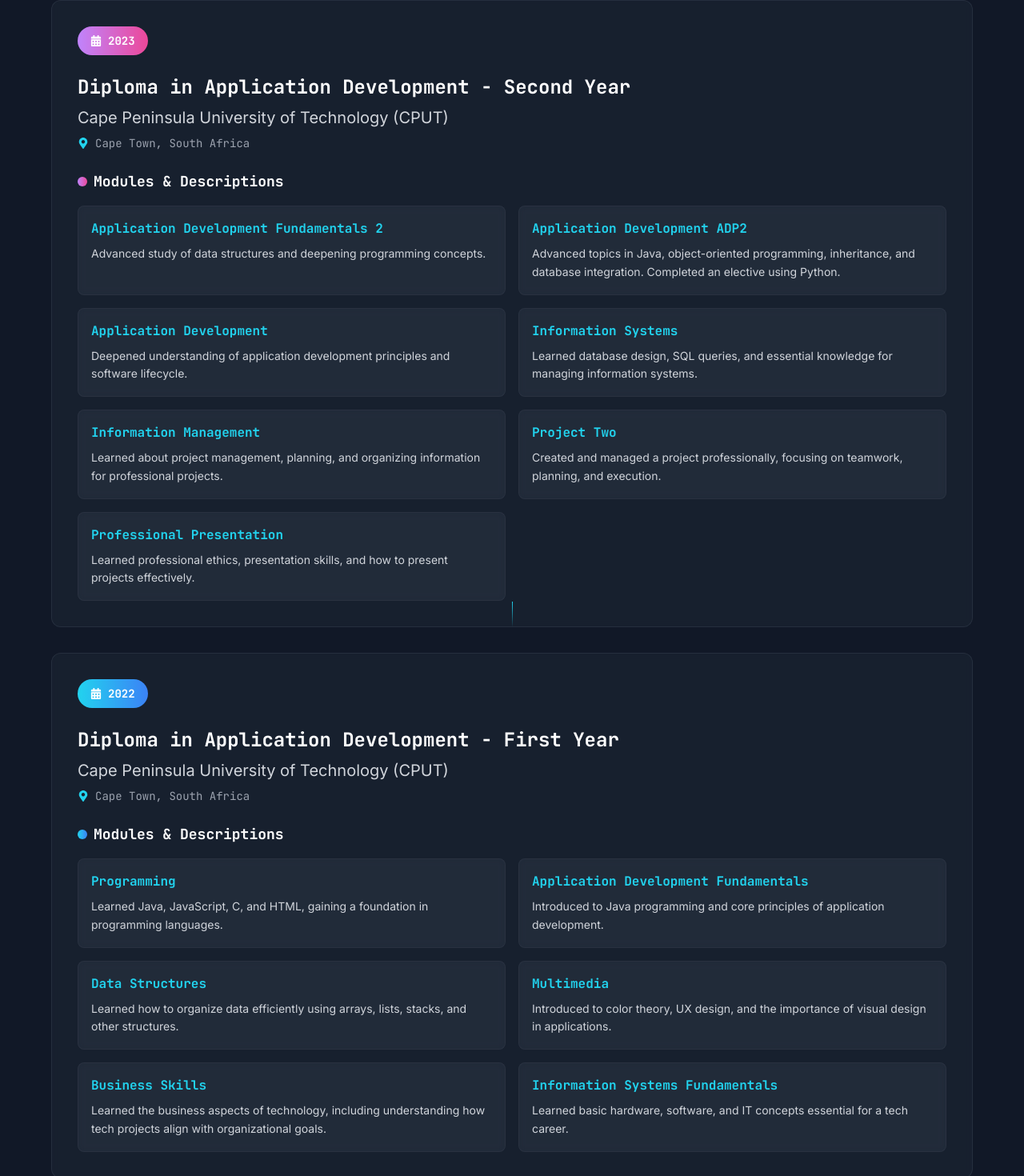
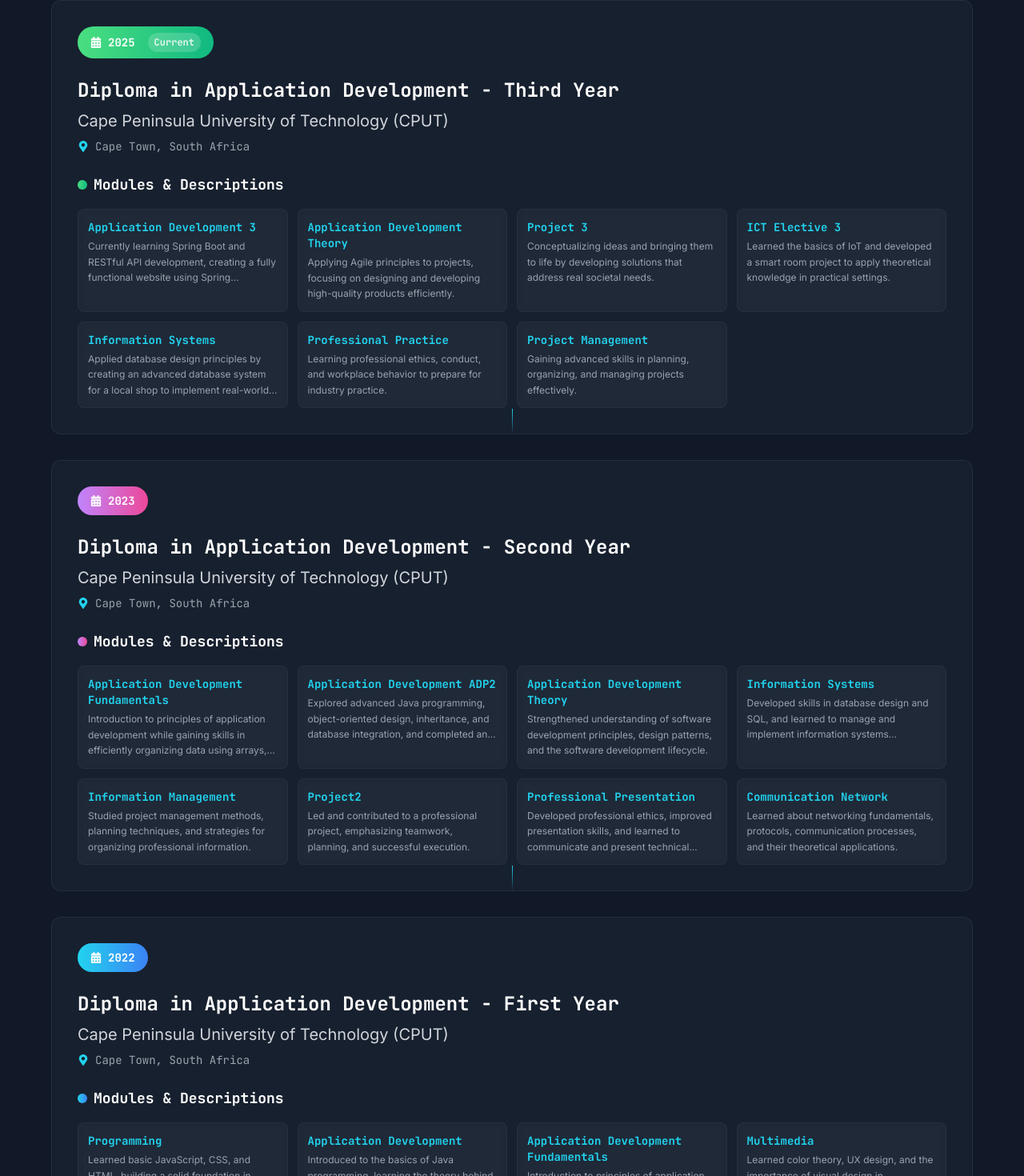
Before and after one commit to hloni2004/portofiloWeb, a React (Vite) app: page / in a window 1280 px wide. Shown: the part 1628-3098 px from the top of the page at 80% size. Built offline with nearby package versions, Linux system fonts and the light colour scheme.

Commit message:
new update

```diff
--- a/src/components/Education.tsx
+++ b/src/components/Education.tsx
@@ -5,38 +5,80 @@ import { FaGraduationCap, FaCalendarAlt, FaMapMarkerAlt } from 'react-icons/fa';
 const Education: React.FC = () => {
   const educationData = [
     {
+      year: "2025",
+      title: "Diploma in Application Development - Third Year",
+      institution: "Cape Peninsula University of Technology (CPUT)",
+      location: "Cape Town, South Africa",
+      status: "Current",
+      modules: [
+        {
+          name: "Application Development 3",
+          description: "Currently learning Spring Boot and RESTful API development, creating a fully functional website using Spring framework for backend and React for frontend."
+        },
+        {
+          name: "Application Development Theory",
+          description: "Applying Agile principles to projects, focusing on designing and developing high-quality products efficiently."
+        },
+        {
+          name: "Project 3",
+          description: "Conceptualizing ideas and bringing them to life by developing solutions that address real societal needs."
+        },
+        {
+          name: "ICT Elective 3",
+          description: "Learned the basics of IoT and developed a smart room project to apply theoretical knowledge in practical settings."
+        },
+        {
+          name: "Information Systems",
+          description: "Applied database design principles by creating an advanced database system for a local shop to implement real-world solutions."
+        },
+        {
+          name: "Professional Practice",
+          description: "Learning professional ethics, conduct, and workplace behavior to prepare for industry practice."
+        },
+        {
+          name: "Project Management",
+          description: "Gaining advanced skills in planning, organizing, and managing projects effectively."
+        }
+      ],
+      gradient: "from-green-400 to-emerald-500"
+    },
+    {
       year: "2023",
       title: "Diploma in Application Development - Second Year",
       institution: "Cape Peninsula University of Technology (CPUT)",
       location: "Cape Town, South Africa",
       modules: [
         {
-          name: "Application Development Fundamentals 2",
-          description: "Advanced study of data structures and deepening programming concepts."
+          name: "Application Development Fundamentals",
+          description: "Introduction to principles of application development while gaining skills in efficiently organizing data using arrays, lists, stacks, and other structures."
         },
         {
           name: "Application Development ADP2",
-          description: "Advanced topics in Java, object-oriented programming, inheritance, and database integration. Completed an elective using Python."
+          description: "Explored advanced Java programming, object-oriented design, inheritance, and database integration, and completed an elective learning the fundamentals of Python."
         },
         {
-          name: "Application Development",
-          description: "Deepened understanding of application development principles and software lifecycle."
+          name: "Application Development Theory",
+          description: "Strengthened understanding of software development principles, design patterns, and the software development lifecycle."
         },
         {
           name: "Information Systems",
-          description: "Learned database design, SQL queries, and essential knowledge for managing information systems."
+          description: "Developed skills in database design and SQL, and learned to manage and implement information systems effectively."
         },
         {
           name: "Information Management",
-          description: "Learned about project management, planning, and organizing information for professional projects."
+          description: "Studied project management methods, planning techniques, and strategies for organizing professional information."
         },
         {
-          name: "Project Two",
-          description: "Created and managed a project professionally, focusing on teamwork, planning, and execution."
+          name: "Project2",
+          description: "Led and contributed to a professional project, emphasizing teamwork, planning, and successful execution."
         },
         {
           name: "Professional Presentation",
-          description: "Learned professional ethics, presentation skills, and how to present projects effectively."
+          description: "Developed professional ethics, improved presentation skills, and learned to communicate and present technical projects effectively."
+        },
+        {
+          name: "Communication Network",
+          description: "Learned about networking fundamentals, protocols, communication processes, and their theoretical applications."
         }
       ],
       gradient: "from-purple-400 to-pink-500"
@@ -49,27 +91,31 @@ const Education: React.FC = () => {
       modules: [
         {
           name: "Programming",
-          description: "Learned Java, JavaScript, C, and HTML, gaining a foundation in programming languages."
+          description: "Learned basic JavaScript, CSS, and HTML, building a solid foundation in multiple programming languages."
+        },
+        {
+          name: "Application Development",
+          description: "Introduced to the basics of Java programming, learning the theory behind the language and fundamental concepts."
         },
         {
           name: "Application Development Fundamentals",
-          description: "Introduced to Java programming and core principles of application development."
-        },
-        {
-          name: "Data Structures",
-          description: "Learned how to organize data efficiently using arrays, lists, stacks, and other structures."
+          description: "Introduction to principles of application development while gaining skills in efficiently organizing data using arrays, lists, stacks, and other structures."
         },
         {
           name: "Multimedia",
-          description: "Introduced to color theory, UX design, and the importance of visual design in applications."
+          description: "Learned color theory, UX design, and the importance of visual design in applications."
         },
         {
           name: "Business Skills",
-          description: "Learned the business aspects of technology, including understanding how tech projects align with organizational goals."
+          description: "Studied the business aspects of technology and how projects align with organizational goals."
         },
         {
           name: "Information Systems Fundamentals",
-          description: "Learned basic hardware, software, and IT concepts essential for a tech career."
+          description: "Developed an understanding of essential hardware, software, and IT concepts for a technology career."
+        },
+        {
+          name: "Communication Network",
+          description: "Learned the basics of networking, including protocols and network fundamentals."
         }
       ],
       gradient: "from-cyan-400 to-blue-500"
@@ -94,7 +140,7 @@ const Education: React.FC = () => {
       scale: 1,
       transition: {
         duration: 0.8,
-        ease: "easeOut",
+        ease: "easeOut" as const,
       },
     },
   };
@@ -106,7 +152,7 @@ const Education: React.FC = () => {
       y: 0,
       transition: {
         duration: 0.5,
-        ease: "easeOut",
+        ease: "easeOut" as const,
       },
     },
   };
@@ -158,11 +204,20 @@ const Education: React.FC = () => {
               <div className="bg-gray-800/50 backdrop-blur-sm border border-gray-600/30 rounded-xl p-8 transition-all duration-300 hover:border-cyan-400/50">
                 {/* Year badge */}
                 <motion.div
-                  className={`inline-flex items-center gap-2 px-4 py-2 bg-gradient-to-r ${education.gradient} rounded-full text-white font-mono font-bold text-sm mb-6`}
+                  className={`inline-flex items-center gap-2 px-4 py-2 bg-gradient-to-r ${education.gradient} rounded-full text-white font-mono font-bold text-sm mb-6 relative`}
                   whileHover={{ scale: 1.05 }}
                 >
                   <FaCalendarAlt size={14} />
                   {education.year}
+                  {education.status && (
+                    <motion.span
+                      animate={{ opacity: [0.5, 1, 0.5] }}
+                      transition={{ duration: 2, repeat: Infinity }}
+                      className="text-xs bg-white/20 px-2 py-1 rounded-full ml-2"
+                    >
+                      {education.status}
+                    </motion.span>
+                  )}
                 </motion.div>
 
                 {/* Institution info */}
@@ -186,30 +241,38 @@ const Education: React.FC = () => {
 
                   <motion.div
                     variants={containerVariants}
-                    className="grid gap-4 md:grid-cols-2"
+                    className="grid gap-3 md:grid-cols-3 lg:grid-cols-4"
                   >
                     {education.modules.map((module, moduleIndex) => (
                       <motion.div
                         key={module.name}
                         variants={moduleVariants}
                         whileHover={{
-                          scale: 1.05,
-                          boxShadow: '0 10px 25px rgba(0, 255, 255, 0.1)'
+                          scale: 1.15,
+                          zIndex: 10,
+                          boxShadow: '0 15px 35px rgba(0, 255, 255, 0.2)'
                         }}
-                        className="bg-gray-700/30 backdrop-blur-sm border border-gray-600/20 rounded-lg p-4 transition-all duration-300 hover:border-cyan-400/30 group/module"
+                        className="bg-gray-700/20 backdrop-blur-sm border border-gray-600/20 rounded-lg p-3 transition-all duration-300 hover:border-cyan-400/50 group/module relative cursor-pointer"
                       >
-                        <h5 className="font-mono font-semibold text-cyan-400 mb-2 group-hover/module:text-purple-400 transition-colors">
+                        <h5 className="font-mono font-semibold text-cyan-400 mb-1 text-sm group-hover/module:text-purple-400 transition-colors line-clamp-2">
                           {module.name}
                         </h5>
-                        <p className="text-gray-300 text-sm leading-relaxed">
+                        <p className="text-gray-400 text-xs leading-relaxed line-clamp-3 group-hover/module:text-gray-200 group-hover/module:line-clamp-none transition-all duration-300">
                           {module.description}
                         </p>
 
                         {/* Module hover glow */}
                         <motion.div
-                          className="absolute inset-0 bg-gradient-to-r from-cyan-400/5 to-purple-500/5 opacity-0 group-hover/module:opacity-100 rounded-lg transition-opacity duration-300 blur-sm"
+                          className="absolute inset-0 bg-gradient-to-r from-cyan-400/10 to-purple-500/10 opacity-0 group-hover/module:opacity-100 rounded-lg transition-opacity duration-300 blur-sm pointer-events-none"
                           initial={{ scale: 0.8 }}
-                          whileHover={{ scale: 1.1 }}
+                          whileHover={{ scale: 1.2 }}
+                        />
+
+                        {/* Expanded background on hover */}
+                        <motion.div
+                          className="absolute inset-0 bg-gray-800/90 backdrop-blur-md border border-cyan-400/30 rounded-lg opacity-0 group-hover/module:opacity-100 transition-all duration-300 pointer-events-none"
+                          initial={{ scale: 0.95 }}
+                          whileHover={{ scale: 1 }}
                         />
                       </motion.div>
                     ))}
```
